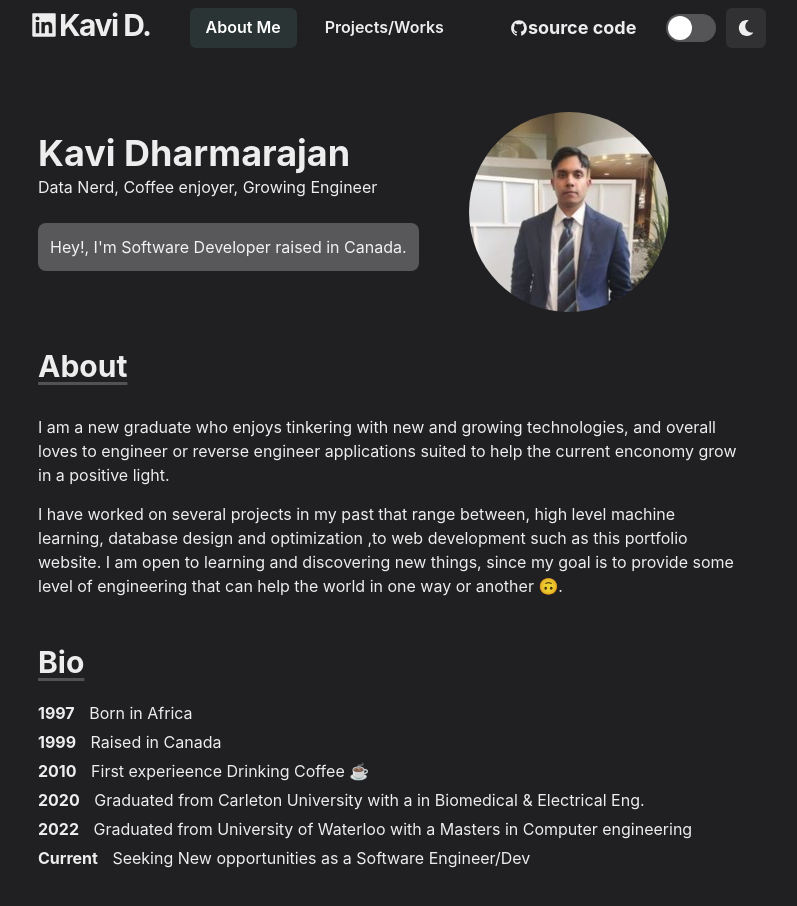
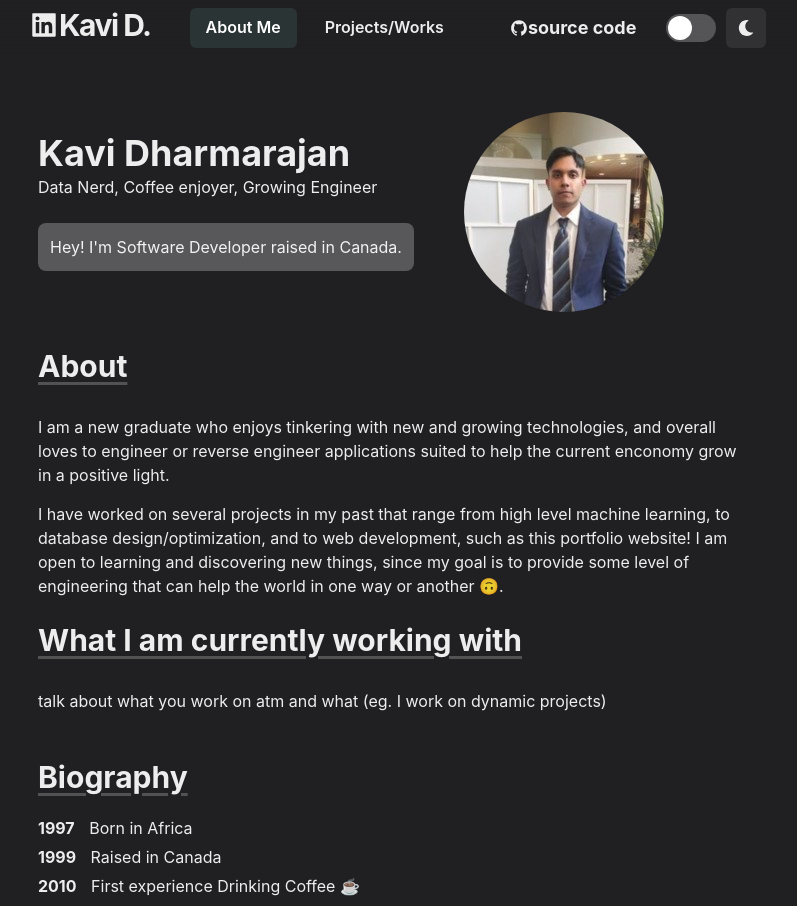
Before and after one commit to Kavi-D/Portfolio, a Next.js app in the folder app-local/: page / in a window 1280 px wide. Shown: the top 906 px of the page, without its empty margins (250-1047 px from the left). Built offline with nearby package versions, Linux system fonts and the light colour scheme.

Commit message:
changed some easy spelling errors and fixed some stuff

```diff
--- a/app-local/pages/index.js
+++ b/app-local/pages/index.js
@@ -43,7 +43,7 @@ const Page = () => {
                   mt={5}
                   align="center"
                 >
-                  Hey!, I&apos;m Software Developer raised in Canada.
+                  Hey! I&apos;m Software Developer raised in Canada.
                 </Box>
               </SectionFrame>
             </Box>
@@ -74,46 +74,57 @@ const Page = () => {
           </Paragraph>
           <Paragraph>
             {" "}
-            I have worked on several projects in my past that range between,
-            high level machine learning, database design and optimization ,to
-            web development such as this portfolio website. I am open to
+            I have worked on several projects in my past that range from high level machine learning, to database design/optimization,
+            and to web development, such as this portfolio website! I am open to
             learning and discovering new things, since my goal is to provide
             some level of engineering that can help the world in one way or
             another 🙃.
           </Paragraph>
+
+
+
+        </Box>
+      </SectionFrame>
+
+      <SectionFrame delay={0.3}>
+        <Box flexGrow={1}>
+          <Title> What I am currently working with </Title>
+
+          <Paragraph> {" "}talk about what you work on atm and what (eg. I work on dynamic projects)</Paragraph>
+
         </Box>
       </SectionFrame>
 
       <SectionFrame delay={0.6}>
         <Box paddingTop="10px" flexGrow={1}>
-          <Title> Bio </Title>
+          <Title> Biography </Title>
           <BulletPoint date="1997"> Born in Africa </BulletPoint>
           <BulletPoint date="1999"> Raised in Canada </BulletPoint>
           <BulletPoint date="2010">
             {" "}
-            First experieence Drinking Coffee ☕
+            First experience Drinking Coffee ☕
           </BulletPoint>
 
           <BulletPoint date="2020">
             {" "}
-            Graduated from Carleton University with a in Biomedical & Electrical
+            Graduated from Carleton University with a bachelors in Biomedical & Electrical
             Eng.{" "}
           </BulletPoint>
           <BulletPoint date="2022">
             {" "}
-            Graduated from University of Waterloo with a Masters in Computer
+            Graduated from University of Waterloo with a Master{"'"}s in Computer
             engineering{" "}
           </BulletPoint>
           <BulletPoint date="Current">
             {" "}
-            Seeking New opportunities as a Software Engineer/Dev{" "}
+            Seeking new opportunities as a Software Engineer/Dev{" "}
           </BulletPoint>
         </Box>
       </SectionFrame>
 
       <SectionFrame delay={0.7}>
         <Box paddingTop="10px" flexGrow={1}>
-          <Title> Contact information </Title>
+          <Title> Contact Information </Title>
 
           <List spacing={3}>
             <ListItem>
@@ -127,7 +138,7 @@ const Page = () => {
             </ListItem>
 
             <ListItem>
-              <Link href="https://www.linkedin.com/in/kavi-dharmarajan-a1ab48203/">
+              <Link href="https://www.linkedin.com/in/kavi-dharmarajan-a1ab48203/" isExternal>
                 <Button
                   colorScheme={useColorModeValue('messenger', 'red')}
                   variant="ghost"
--- a/app-local/pages/works.js
+++ b/app-local/pages/works.js
@@ -78,18 +78,18 @@ const Works = () => {
     <Title> Main Projects </Title>
     <SimpleGrid columns  = {[1,1,2]} gap={6}>
       <WorkGridItem id="keystroke" title="keystroke" thumbnail={"/images/works/keystrokelogo.jpg"}>
-        A small website I worked on at my internship
+        A  website I worked on at my internship
       </WorkGridItem>
 
 
       <WorkGridItem id="RDPA" title="Radiation Does Prediction Algorithm" thumbnail={"/images/works/RDPA/RDPA2.jpg"}>
         Data analysis, Machine learning, software Development
       </WorkGridItem>
-      <WorkGridItem id="FEMA" title="Flood Isurance Estimator" thumbnail={"/images/works/FEMA/FEMA_thumb.png"}>
+      <WorkGridItem id="FEMA" title="Flood Insurance Estimator" thumbnail={"/images/works/FEMA/FEMA_thumb.png"}>
         A backend heavy application I made for FEMA staff
       </WorkGridItem>
       <WorkGridItem id="SV2TTS" title="SV2TTS Fuzzer" thumbnail={"/images/works/SV2TTS/TTS2.png"}>
-        A fuzzer made to test todays TTS audio systems
+        A fuzzer made to test today{"'"}s TTS audio systems
       </WorkGridItem>
 
       <WorkGridItem id="RMDRobot" title="Leader/Follower robotics experiment" thumbnail={"/images/works/programImage.jpg"}>
```
